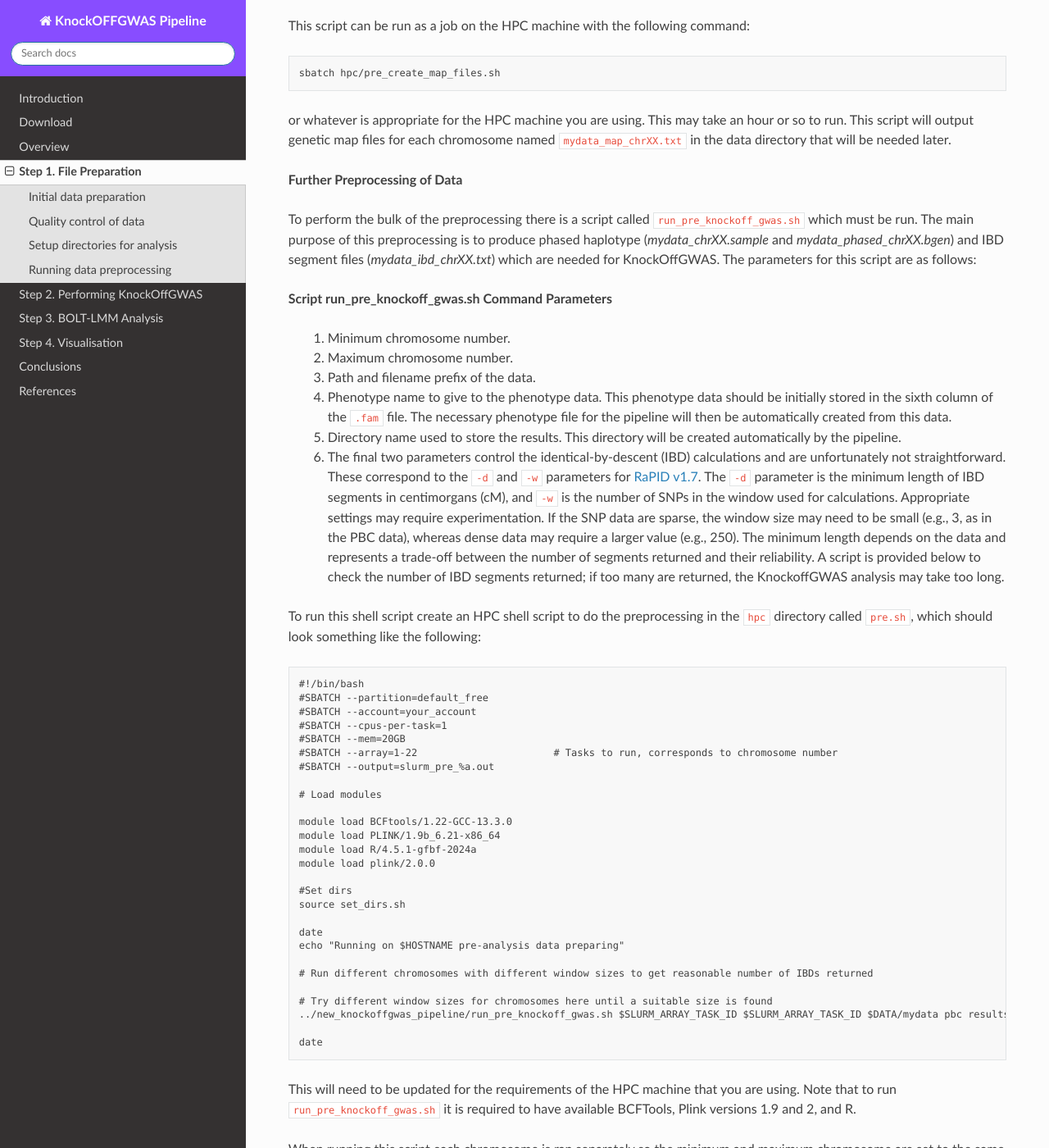
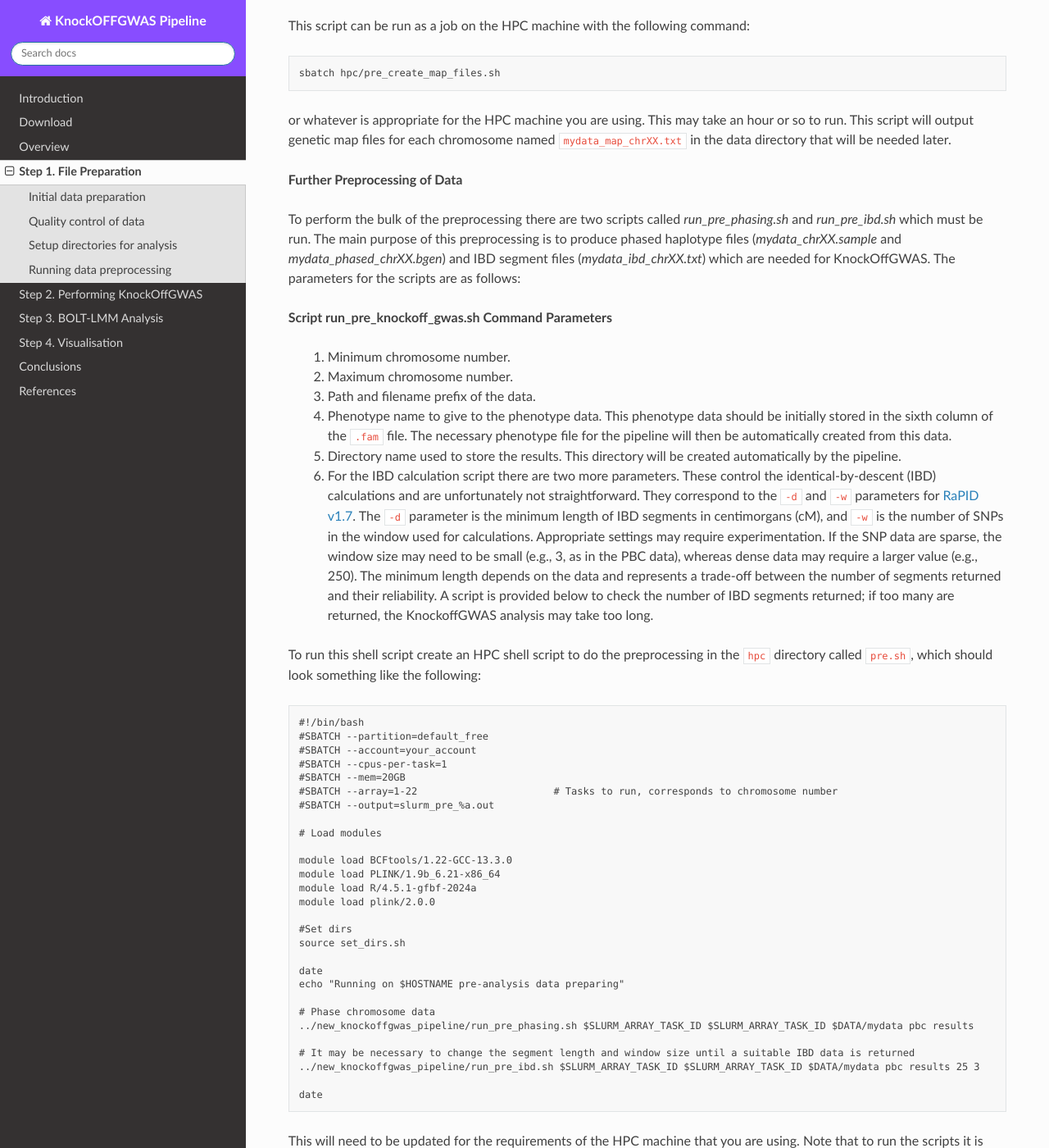
Before and after one commit to NewcastleRSE/knockoff-gwas, a Sphinx documentation site: the page built from docs/prep.rst, in a window 1280 px wide and 1400 px high, scrolled down 2383 px. Shown: the whole window at 82% size. Built offline with Sphinx 7.4.7 and the Read the Docs theme 3.1.0, drawn with Linux system fonts in a browser that asks for light colours; cross-references to code outside the pages are shown as plain code; some of the changed text lies outside the part shown.

Commit message:
separate phasing and IBD scripts

```diff
--- a/docs/overview.rst
+++ b/docs/overview.rst
@@ -13,7 +13,7 @@ The KnockOffGWAS pipeline was constructed by adapting the `example <https://mses
 
     4. The new parts to this pipeline are stored in the *new_bits* directory.
 
-    5. In principle, one should be able to run the scripts *run_pre_create_map_files.sh*, *run_pre_knockoff_gwas.sh* and *run_knockoff_gwas.sh* in order to perform KnockOffGWAS.
+    5. In principle, one should be able to run the scripts *run_pre_create_map_files.sh*, *run_pre_phasing.sh*, *run_pre_ibd.sh* and *run_knockoff_gwas.sh* in order to perform KnockOffGWAS (in this order).
 
     6. To view the results and produce plots the the Shiny-R app, *app.R*, in the visualisation directory can be run.
 
--- a/docs/prep.rst
+++ b/docs/prep.rst
@@ -112,7 +112,7 @@ or whatever is appropriate for the HPC machine you are using. This may take an h
 
 **Further Preprocessing of Data**
 
-To perform the bulk of the preprocessing there is a script called ``run_pre_knockoff_gwas.sh`` which must be run. The main purpose of this preprocessing is to produce phased haplotype (`mydata_chrXX.sample` and `mydata_phased_chrXX.bgen`) and IBD segment files (`mydata_ibd_chrXX.txt`) which are needed for KnockOffGWAS. The parameters for this script are as follows:
+To perform the bulk of the preprocessing there are two scripts called `run_pre_phasing.sh` and `run_pre_ibd.sh` which must be run. The main purpose of this preprocessing is to produce phased haplotype files (`mydata_chrXX.sample` and `mydata_phased_chrXX.bgen`) and IBD segment files (`mydata_ibd_chrXX.txt`) which are needed for KnockOffGWAS. The parameters for the scripts are as follows:
 
 **Script run_pre_knockoff_gwas.sh Command Parameters**
 
@@ -126,7 +126,7 @@ To perform the bulk of the preprocessing there is a script called ``run_pre_knoc
 
     5. Directory name used to store the results. This directory will be created automatically by the pipeline.
 
-    6. The final two parameters control the identical-by-descent (IBD) calculations and are unfortunately not straightforward. These correspond to the ``-d`` and ``-w`` parameters for `RaPID v1.7 <https://github.com/ZhiGroup/RaPID/tree/master>`_.  The ``-d`` parameter is the minimum length of IBD segments in centimorgans (cM), and ``-w`` is the number of SNPs in the window used for calculations. Appropriate settings may require experimentation. If the SNP data are sparse, the window size may need to be small (e.g., 3, as in the PBC data), whereas dense data may require a larger value (e.g., 250). The minimum length depends on the data and represents a trade-off between the number of segments returned and their reliability. A script is provided below to check the number of IBD segments returned; if too many are returned, the KnockoffGWAS analysis may take too long.
+    6. For the IBD calculation script there are two more parameters. These control the identical-by-descent (IBD) calculations and are unfortunately not straightforward. They correspond to the ``-d`` and ``-w`` parameters for `RaPID v1.7 <https://github.com/ZhiGroup/RaPID/tree/master>`_.  The ``-d`` parameter is the minimum length of IBD segments in centimorgans (cM), and ``-w`` is the number of SNPs in the window used for calculations. Appropriate settings may require experimentation. If the SNP data are sparse, the window size may need to be small (e.g., 3, as in the PBC data), whereas dense data may require a larger value (e.g., 250). The minimum length depends on the data and represents a trade-off between the number of segments returned and their reliability. A script is provided below to check the number of IBD segments returned; if too many are returned, the KnockoffGWAS analysis may take too long.
 
 To run this shell script create an HPC shell script to do the preprocessing in the ``hpc`` directory called ``pre.sh``, which should look something like the following:
 
@@ -153,14 +153,15 @@ To run this shell script create an HPC shell script to do the preprocessing in t
     date
     echo "Running on $HOSTNAME pre-analysis data preparing"
 
-    # Run different chromosomes with different window sizes to get reasonable number of IBDs returned
+    # Phase chromosome data
+    ../new_knockoffgwas_pipeline/run_pre_phasing.sh $SLURM_ARRAY_TASK_ID $SLURM_ARRAY_TASK_ID $DATA/mydata pbc results
 
-    # Try different window sizes for chromosomes here until a suitable size is found
-    ../new_knockoffgwas_pipeline/run_pre_knockoff_gwas.sh $SLURM_ARRAY_TASK_ID $SLURM_ARRAY_TASK_ID $DATA/mydata pbc results 25 3
+    # It may be necessary to change the segment length and window size until a suitable IBD data is returned
+    ../new_knockoffgwas_pipeline/run_pre_ibd.sh $SLURM_ARRAY_TASK_ID $SLURM_ARRAY_TASK_ID $DATA/mydata pbc results 25 3
 
     date
 
-This will need to be updated for the requirements of the HPC machine that you are using. Note that to run ``run_pre_knockoff_gwas.sh`` it is required to have available BCFTools, Plink versions 1.9 and 2, and R.
+This will need to be updated for the requirements of the HPC machine that you are using. Note that to run the scripts it is required to have available BCFTools, Plink versions 1.9 and 2, and R.
 
 When running this script each chromosome is ran separately so the minimum and maximum chromosome are set to the same value given by the task job number ``$SLURM_ARRAY_TASK_ID``. (The original example scripts with KnockOfGWAS allowed several chromosomes at once to be analysed, but in this new pipeline only one chromosome is processed at a time.)
 
@@ -178,7 +179,9 @@ Run the preprocessing script as an array job on the HPC with the following comma
 
     sbatch hpc/pre.sh
 
-or whatever is appropriate for the HPC machine you are using. This can potentially take quite a long time to run. If the settings to calculate the IBD segments returns too many IBD segments the jobs may fail due to memory or time constraints. For a reasonable number of IBD segments it could still take a number of hours to calculate.
+or whatever is appropriate for the HPC machine you are using. The scripts must be run in this order as the IBD calculations required the phased data. The phasing may take a long time, so if the IBD calculations need to be repeated then it would be a good idea to comment out the phasing step in `pre.sh`.
+
+The IBD calculations may also take quite a long time. If the settings to calculate the IBD segments returns too many IBD segments then the job may fail due to memory or time constraints. For a reasonable number of IBD segments it could still take a number of hours to calculate.
 
 To check the number of IBD segments the following shell script can be used to return the number of IBD segments of each chromosome.
 
```
Also changed, not shown: 4 other files.
